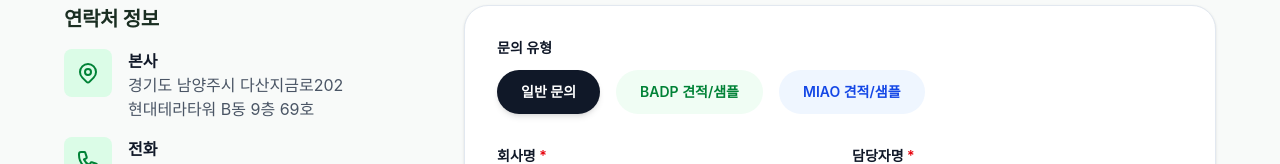
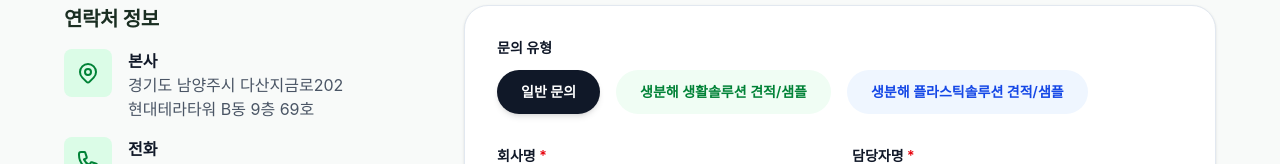
Before and after one commit to MoG-JCA/k-bioplastic, a Next.js app: page /contact in a window 1280 px wide. Shown: the part 507-671 px from the top of the page. Built offline with nearby package versions, Linux system fonts and the light colour scheme.

Commit message:
Update contact page with new branding terms

```diff
--- a/app/contact/page.tsx
+++ b/app/contact/page.tsx
@@ -208,7 +208,7 @@ export default function Contact() {
                     : 'bg-green-50 text-green-700 hover:bg-green-100'
                     }`}
                 >
-                  BADP 견적/샘플
+                  생분해 생활솔루션 견적/샘플
                 </button>
                 <button
                   type="button"
@@ -218,7 +218,7 @@ export default function Contact() {
                     : 'bg-blue-50 text-blue-700 hover:bg-blue-100'
                     }`}
                 >
-                  MIAO 견적/샘플
+                  생분해 플라스틱솔루션 견적/샘플
                 </button>
               </div>
             </div>
@@ -290,7 +290,7 @@ export default function Contact() {
               {inquiryType === 'badp' && (
                 <div className="bg-green-50 p-6 rounded-2xl border border-green-100 space-y-6">
                   <h4 className="font-bold text-green-800 flex items-center">
-                    <span className="mr-2">🌱</span> BADP 상세 요청
+                    <span className="mr-2">🌱</span> 생분해 생활솔루션 상세 요청
                   </h4>
                   <div>
                     <label className="block text-sm font-semibold text-gray-900 mb-3">
@@ -346,7 +346,7 @@ export default function Contact() {
               {inquiryType === 'miao' && (
                 <div className="bg-blue-50 p-6 rounded-2xl border border-blue-100 space-y-6">
                   <h4 className="font-bold text-blue-800 flex items-center">
-                    <span className="mr-2">🧪</span> MIAO 상세 요청
+                    <span className="mr-2">🧪</span> 생분해 플라스틱솔루션 상세 요청
                   </h4>
                   <div>
                     <label className="block text-sm font-semibold text-gray-900 mb-2">
```
